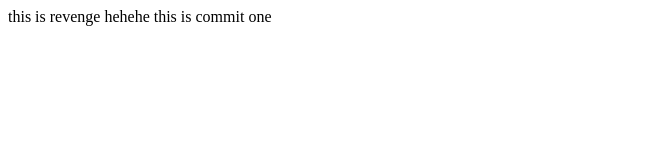
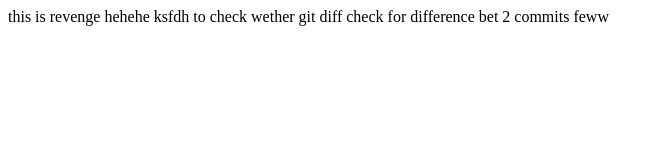
Before and after one commit to shahneel169/for-practice, a plain HTML site: page revenge.html in a window 1280 px wide. Shown: the whole page, without its empty margins (0-662 px from the left). Drawn offline with Linux system fonts and the light colour scheme.

Commit message:
some waste string added

```diff
--- a/revenge.html
+++ b/revenge.html
@@ -7,6 +7,8 @@
   <body>
     this is revenge
     hehehe
-    this is commit one
+    ksfdh
+    to check wether git diff check for difference bet 2 commits
+    feww
   </body>
 </html>
```
